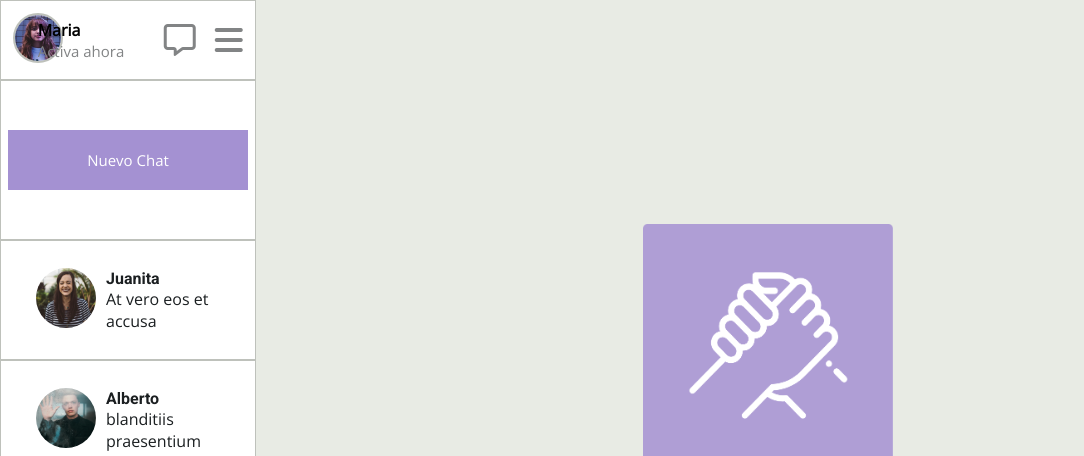
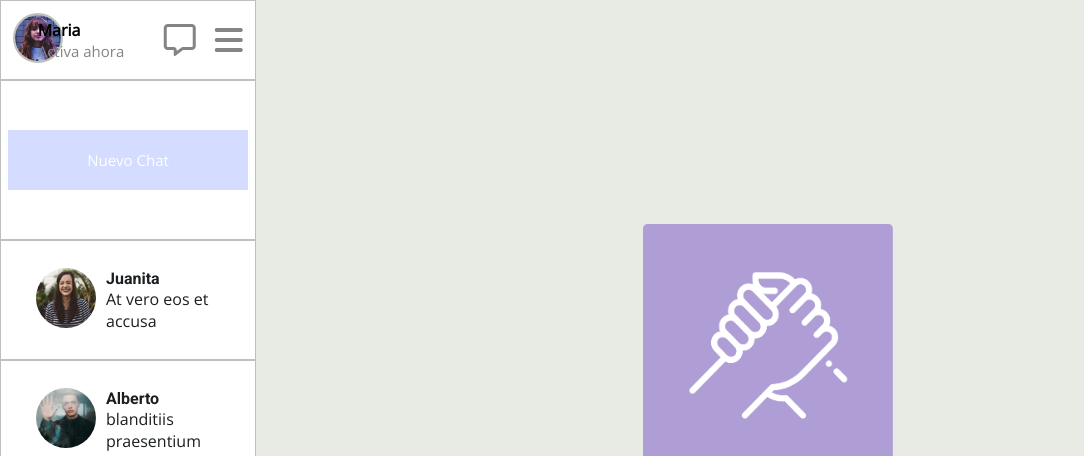
Before and after one commit to maximilianoarevalo/DesafioLatam, a plain HTML site: page Modulo2/Desafio1/index.html in a window 1280 px wide. In both pictures the pointer is over the button "Nuevo Chat". Shown: the top 456 px of the page, without its empty margins (0-1084 px from the left). Drawn offline with nearby package versions, Linux system fonts and the light colour scheme.

Commit message:
Boton listo

```diff
--- a/Modulo2/Desafio1/assets/css/styles.css
+++ b/Modulo2/Desafio1/assets/css/styles.css
@@ -70,6 +70,14 @@
     border: none;
 }
 
+.left-section .chat .new-chat:hover{
+    background-color: #D4DCFF;
+}
+
+.left-section .chat .new-chat:focus{
+    background-color: #BEC1BB;
+}
+
 .left-section .contacts{
     height: 80vh;
 }
@@ -102,8 +110,6 @@
 .left-section .person-name{
     color: #1B1F21;
     font-family: 'Roboto', sans-serif;
-
-
 }
 
 .left-section .person-text{
```
